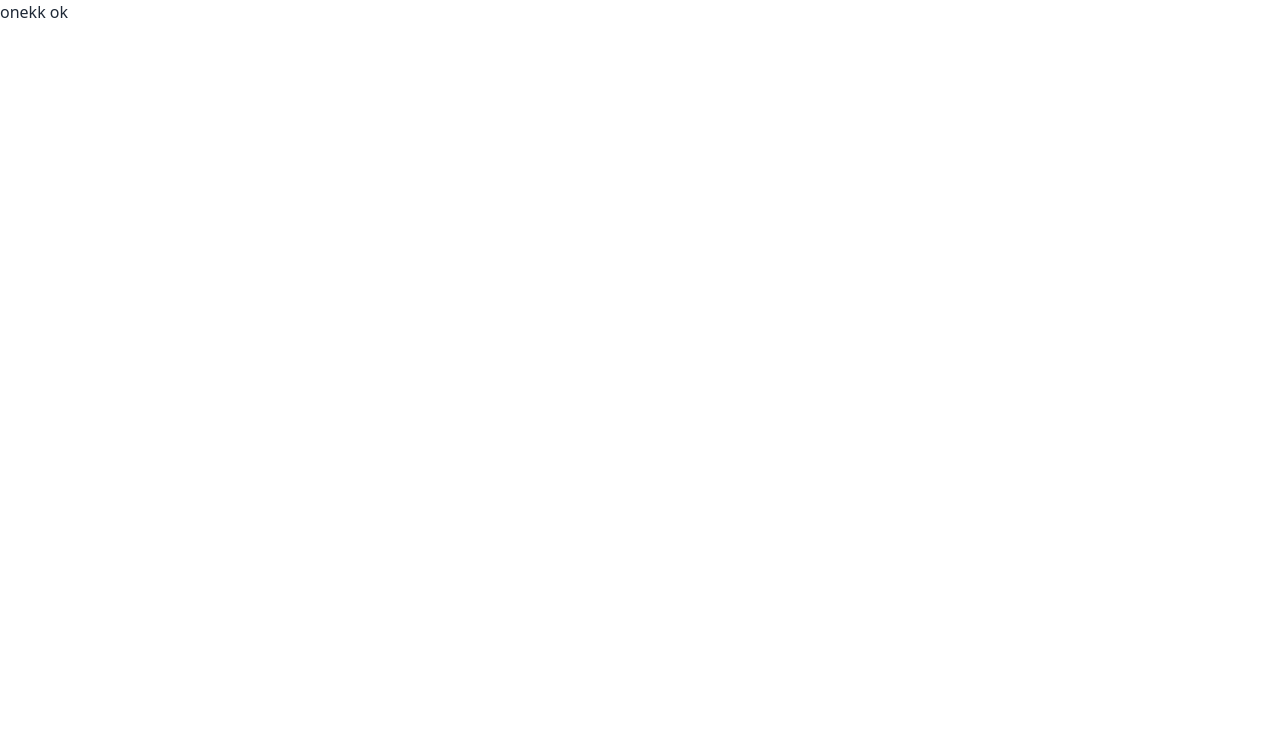
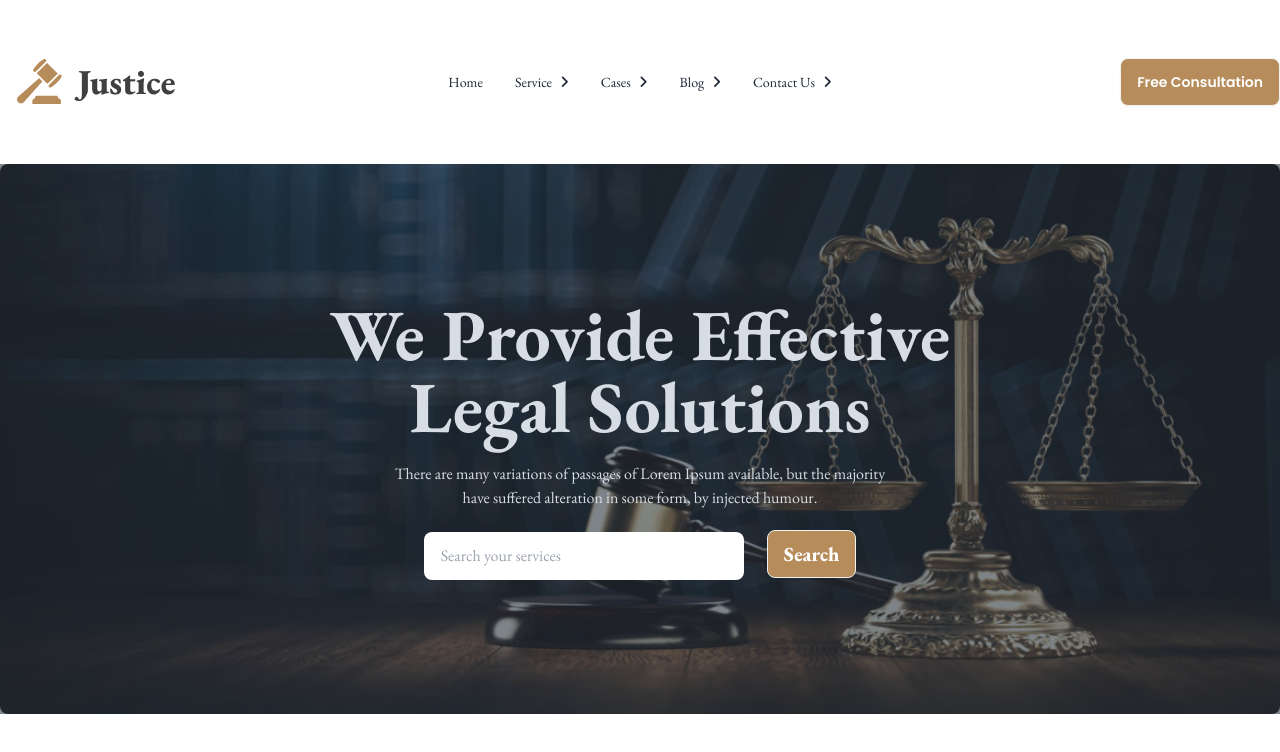
Before and after one commit to sakhawat-code-info/daisyUI-legal-solution, a plain HTML site: page index.html in a window 1280 px wide. Drawn offline with nearby package versions, Linux system fonts and the light colour scheme.

Commit message:
Bannar section done

```diff
--- a/index.html
+++ b/index.html
@@ -27,24 +27,85 @@
                 extend: {
                     colors: {
                         clifford: '#da373d',
+                        'basic-color': '#B68C5A',
                     }
                 }
             }
         }
     </script>
     <style>
-        .font-EB {
+        .eb {
             font-family: 'EB Garamond', serif;
         }
-        .font-Poppins {
+
+        .poppins {
             font-family: 'Poppins', sans-serif;
         }
     </style>
 </head>
 
-<body class="">
+<body class="eb">
 
-    <h1 class="">onekk ok </h1>
+    <header>
+        <div class="container mx-auto">
+            <div class="navbar bg-white md:py-14 md:px-0">
+                <div class="navbar-start">
+                    <div class="dropdown">
+                        <div tabindex="0" role="button" class="btn btn-ghost lg:hidden">
+                            <svg xmlns="http://www.w3.org/2000/svg" class="h-5 w-5" fill="none" viewBox="0 0 24 24"
+                                stroke="currentColor">
+                                <path stroke-linecap="round" stroke-linejoin="round" stroke-width="2"
+                                    d="M4 6h16M4 12h8m-8 6h16" />
+                            </svg>
+                        </div>
+                        <ul tabindex="0"
+                            class="menu menu-sm dropdown-content mt-3 z-[1] p-2 shadow bg-base-100 rounded-box w-52">
+                            <li><a>Home</a></li>
+                            <li><a>Service <i class="fa-solid fa-angle-right"></i></a></li>
+                            <li><a>Cases <i class="fa-solid fa-angle-right"></i></a></li>
+                            <li><a>Blog <i class="fa-solid fa-angle-right"></i></a></li>
+                            <li><a>Contact Us <i class="fa-solid fa-angle-right"></i></a></li>
+                        </ul>
+                    </div>
+                    <a class="btn btn-ghost text-xl">
+                        <img src="images/logo2.png" alt="img">
+                    </a>
+                </div>
+                <div class="navbar-center hidden lg:flex">
+                    <ul class="menu menu-horizontal px-1">
+                        <li><a>Home</a></li>
+                        <li><a>Service <i class="fa-solid fa-angle-right"></i></a></li>
+                        <li><a>Cases <i class="fa-solid fa-angle-right"></i></a></li>
+                        <li><a>Blog <i class="fa-solid fa-angle-right"></i></a></li>
+                        <li><a>Contact Us <i class="fa-solid fa-angle-right"></i></a></li>
+                    </ul>
+                </div>
+                <div class="navbar-end">
+                    <a class="btn bg-basic-color text-white poppins font-semibold mr-0">Free Consultation</a>
+                </div>
+            </div>
+
+            <!-- bannar secion start -->
+            <section>
+                <div class="hero md:h-[550px] rounded-lg" style="background-image: url(images/banner.png);">
+                    <div class="hero-overlay bg-opacity-60"></div>
+                    <div class="hero-content text-center text-neutral-content">
+                      <div class="">
+                        <h1 class="mb-5 text-7xl font-bold ">We Provide Effective <br>Legal Solutions</h1>
+                        <p class="mb-5">There are many variations of passages of Lorem Ipsum available, but the majority <br> have suffered alteration in some form, by injected humour.</p>
+                        <div class="space-x-5">
+                            <input type="text" placeholder="Search your services" class="input w-full max-w-xs" />
+                            <button class="btn bg-basic-color text-white font-extrabold text-xl">Search</button>
+                        </div>
+                      </div>
+                    </div>
+                  </div>
+            </section>
+            <!-- bannar secion end -->
+        </div>
+    </header>
+
+
 
 </body>
 
```
